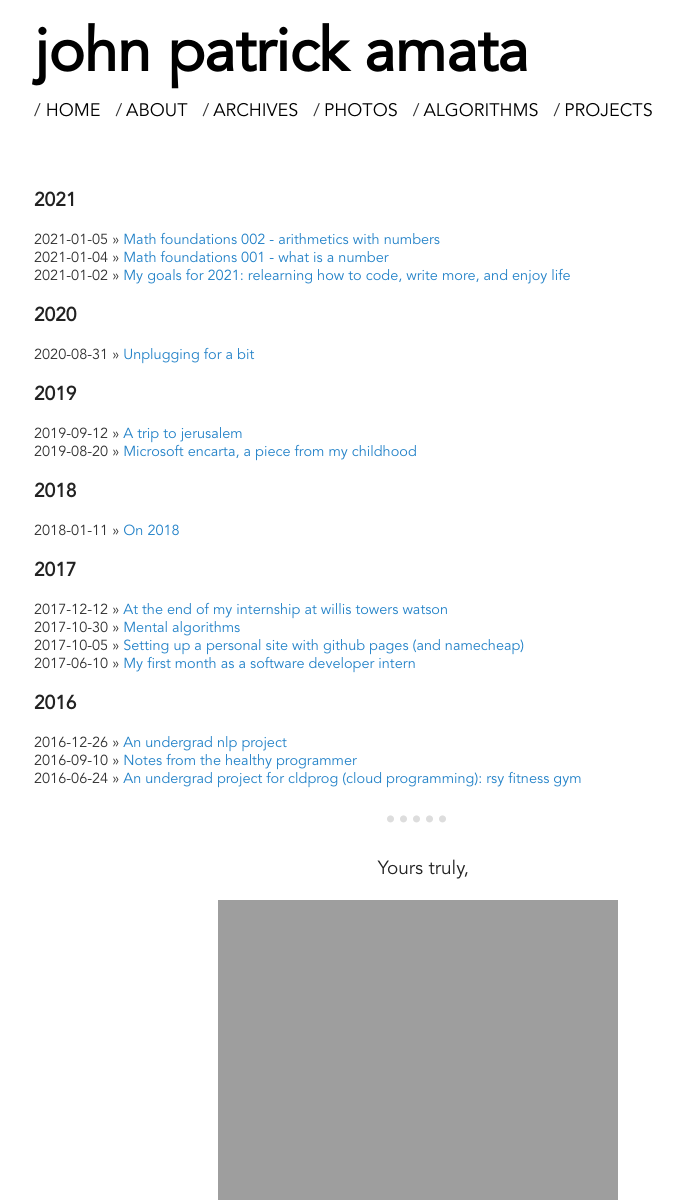
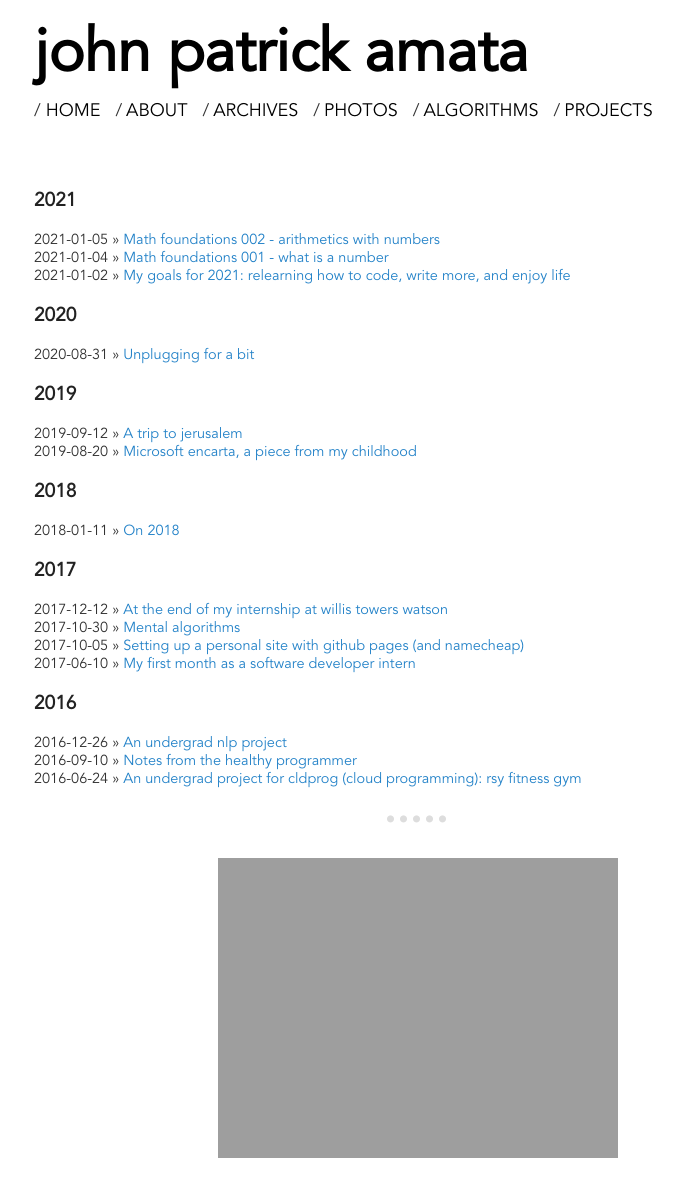
Before and after one commit to jpamata/jpamata.github.io, a Jekyll site: the page built from archives.md, in a window 1280 px wide. Shown: the whole page, without its empty margins (222-905 px from the left). Built offline with Jekyll 4.4.1, drawn with Linux system fonts in a browser that asks for light colours; after the commit the page ends 1158 px from its top, so only the background shows below that.

Commit message:
Update archives.md

```diff
--- a/archives.md
+++ b/archives.md
@@ -32,7 +32,6 @@ title: Archives
 </ul>
 </div>
 <hr/>
-<p align="center">&nbsp;&nbsp;Yours truly,</p>
 <div style="display: flex; justify-content: center;">
   <img src="http://johnamata.com/assets/transparent-sign.png">
 </div>
```
